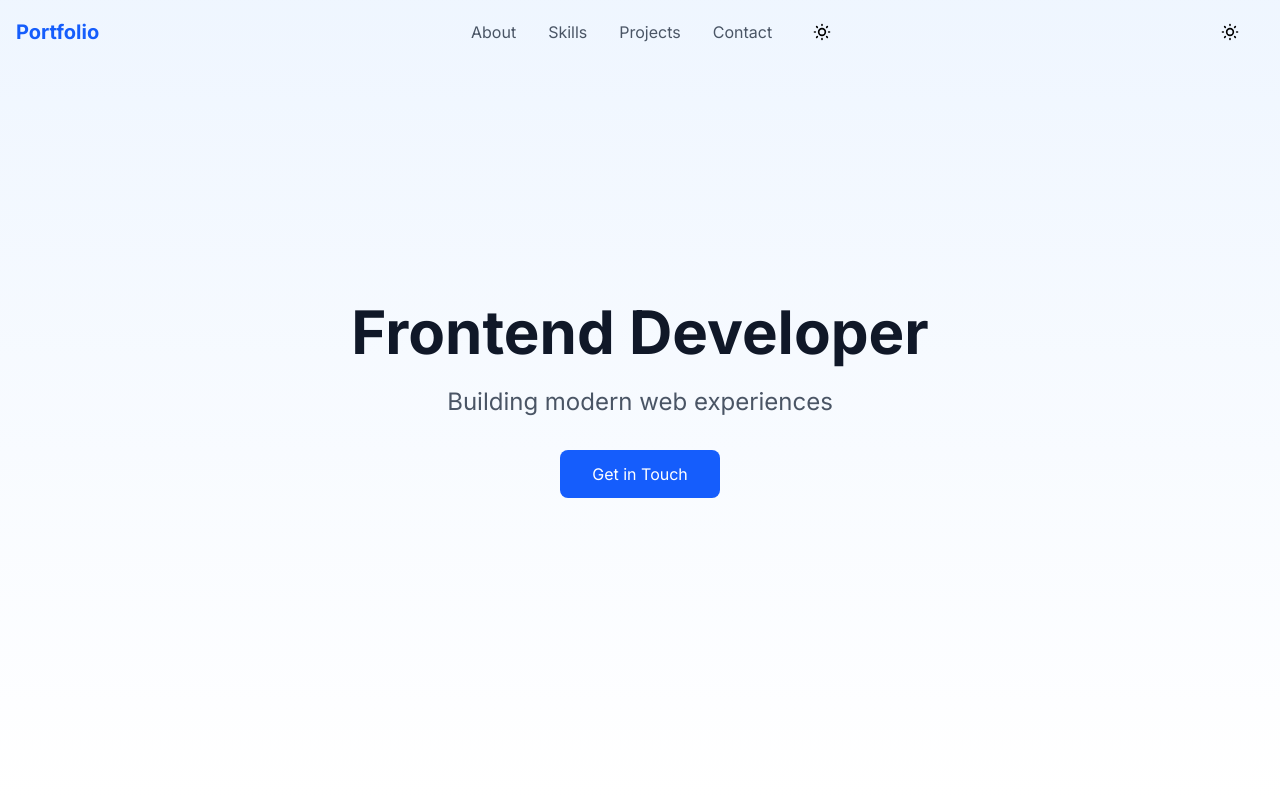
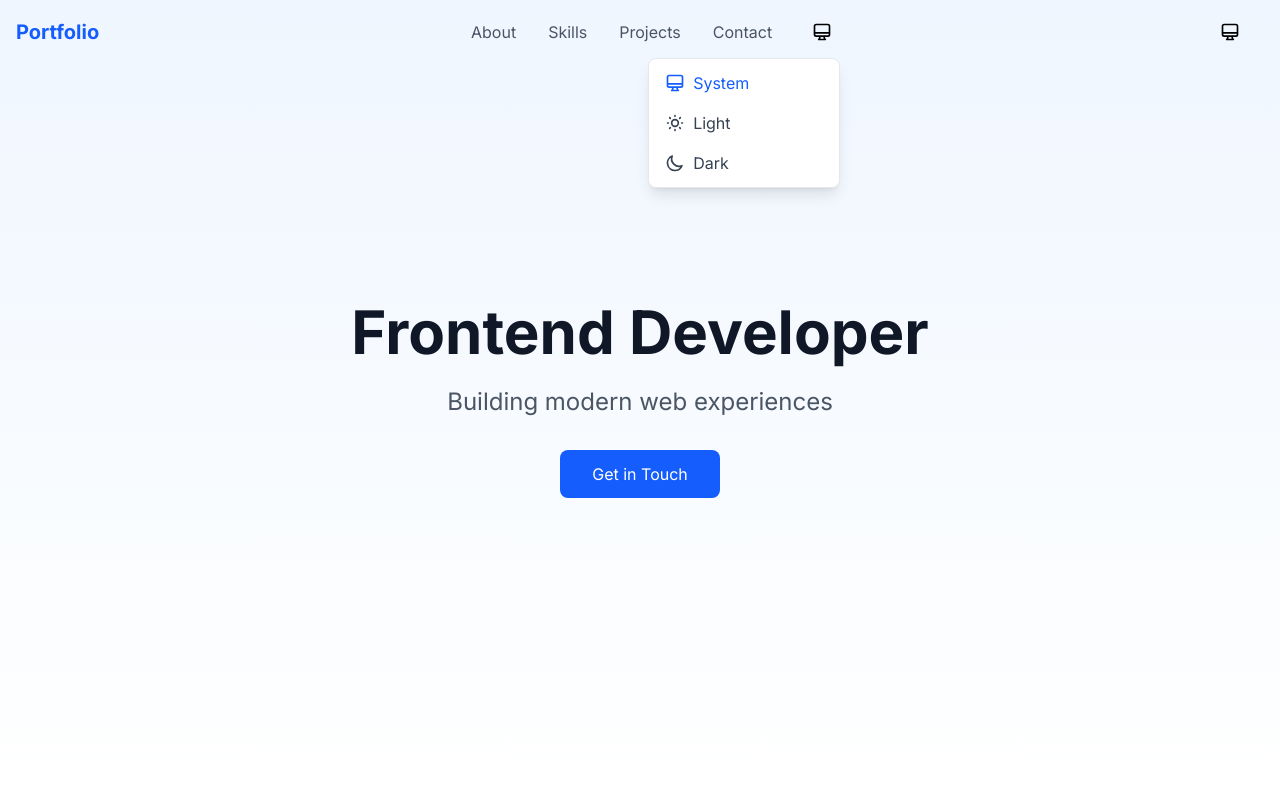
Before and after one commit to AbnirHencazs/portfolio, a Next.js app: page / in a window 1280 px wide. Both pictures are taken after a click on the button 822 px from the left and 32 px from the top of the page. Shown: the top 800 px of the page. Built offline with nearby package versions, Linux system fonts and the light colour scheme.

Commit message:
implement system, dark and light themes

```diff
--- a/src/app/globals.css
+++ b/src/app/globals.css
@@ -1,17 +1,10 @@
 @import "tailwindcss";
+@custom-variant dark (&:where(.dark, .dark *));
 
 :root {
   --foreground-rgb: 0, 0, 0;
   --background-start-rgb: 255, 255, 255;
   --background-end-rgb: 245, 245, 245;
-}
-
-@media (prefers-color-scheme: dark) {
-  :root {
-    --foreground-rgb: 255, 255, 255;
-    --background-start-rgb: 17, 24, 39;
-    --background-end-rgb: 31, 41, 55;
-  }
 }
 
 html {
--- a/src/app/layout.tsx
+++ b/src/app/layout.tsx
@@ -19,7 +19,7 @@ export default function RootLayout({
 }) {
   return (
     <html lang="en" suppressHydrationWarning>
-      <body className={inter.className}>
+      <body className={`${inter.className} bg-white dark:bg-gray-900 text-gray-900 dark:text-white`}>
         <ThemeProvider>
           <Navigation />
           {children}
--- a/src/components/ThemeProvider.tsx
+++ b/src/components/ThemeProvider.tsx
@@ -2,49 +2,49 @@
 
 import { createContext, useContext, useEffect, useState } from 'react'
 
-type Theme = 'light' | 'dark'
+type Theme = 'system' | 'light' | 'dark'
 
-type ThemeContextType = {
+const ThemeContext = createContext<{
   theme: Theme
-  toggleTheme: () => void
-}
-
-const ThemeContext = createContext<ThemeContextType | undefined>(undefined)
+  setTheme: (theme: Theme) => void
+}>({
+  theme: 'system',
+  setTheme: () => {},
+})
 
 export function ThemeProvider({ children }: { children: React.ReactNode }) {
-  const [theme, setTheme] = useState<Theme>('light')
+  const [theme, setTheme] = useState<Theme>('system')
 
+  // Handle theme changes
   useEffect(() => {
-    // Check if user has a theme preference in localStorage
-    const savedTheme = localStorage.getItem('theme') as Theme
-    // Check if user has a system preference
-    const systemTheme = window.matchMedia('(prefers-color-scheme: dark)').matches ? 'dark' : 'light'
+    const root = document.documentElement
+    root.classList.remove('light', 'dark')
 
-    setTheme(savedTheme || systemTheme)
-  }, [])
+    if (theme === 'system') {
+      const systemTheme = window.matchMedia('(prefers-color-scheme: dark)').matches ? 'dark' : 'light'
+      root.classList.add(systemTheme)
+    } else {
+      root.classList.add(theme)
+    }
 
-  useEffect(() => {
-    // Update document class and localStorage when theme changes
-    document.documentElement.classList.remove('light', 'dark')
-    document.documentElement.classList.add(theme)
     localStorage.setItem('theme', theme)
   }, [theme])
 
-  const toggleTheme = () => {
-    setTheme(prevTheme => prevTheme === 'light' ? 'dark' : 'light')
-  }
+  // Initialize theme
+  useEffect(() => {
+    const savedTheme = localStorage.getItem('theme') as Theme
+    if (savedTheme) {
+      setTheme(savedTheme)
+    }
+  }, [])
 
   return (
-    <ThemeContext.Provider value={{ theme, toggleTheme }}>
+    <ThemeContext.Provider value={{ theme, setTheme }}>
       {children}
     </ThemeContext.Provider>
   )
 }
 
 export function useTheme() {
-  const context = useContext(ThemeContext)
-  if (context === undefined) {
-    throw new Error('useTheme must be used within a ThemeProvider')
-  }
-  return context
+  return useContext(ThemeContext)
 }
--- a/src/components/ThemeToggle.tsx
+++ b/src/components/ThemeToggle.tsx
@@ -1,45 +1,71 @@
 'use client'
 
+import { useState, useRef, useEffect } from 'react'
 import { useTheme } from './ThemeProvider'
 
 export default function ThemeToggle() {
-  const { theme, toggleTheme } = useTheme()
+  const { theme, setTheme } = useTheme()
+  const [isOpen, setIsOpen] = useState(false)
+  const dropdownRef = useRef<HTMLDivElement>(null)
+
+  // Close dropdown when clicking outside
+  useEffect(() => {
+    function handleClickOutside(event: MouseEvent) {
+      if (dropdownRef.current && !dropdownRef.current.contains(event.target as Node)) {
+        setIsOpen(false)
+      }
+    }
+    document.addEventListener('mousedown', handleClickOutside)
+    return () => document.removeEventListener('mousedown', handleClickOutside)
+  }, [])
+
+  const options = [
+    { value: 'system', label: 'System', icon: (
+      <svg className="w-5 h-5" fill="none" stroke="currentColor" viewBox="0 0 24 24">
+        <path strokeLinecap="round" strokeLinejoin="round" strokeWidth={2} d="M9.75 17L9 20l-1 1h8l-1-1-.75-3M3 13h18M5 17h14a2 2 0 002-2V5a2 2 0 00-2-2H5a2 2 0 00-2 2v10a2 2 0 002 2z" />
+      </svg>
+    )},
+    { value: 'light', label: 'Light', icon: (
+      <svg className="w-5 h-5" fill="none" stroke="currentColor" viewBox="0 0 24 24">
+        <path strokeLinecap="round" strokeLinejoin="round" strokeWidth={2} d="M12 3v1m0 16v1m9-9h-1M4 12H3m15.364 6.364l-.707-.707M6.343 6.343l-.707-.707m12.728 0l-.707.707M6.343 17.657l-.707.707M16 12a4 4 0 11-8 0 4 4 0 018 0z" />
+      </svg>
+    )},
+    { value: 'dark', label: 'Dark', icon: (
+      <svg className="w-5 h-5" fill="none" stroke="currentColor" viewBox="0 0 24 24">
+        <path strokeLinecap="round" strokeLinejoin="round" strokeWidth={2} d="M20.354 15.354A9 9 0 018.646 3.646 9.003 9.003 0 0012 21a9.003 9.003 0 008.354-5.646z" />
+      </svg>
+    )}
+  ]
 
   return (
-    <button
-      onClick={toggleTheme}
-      className="p-2 rounded-lg hover:bg-gray-100 dark:hover:bg-gray-800 transition-colors"
-      aria-label={`Switch to ${theme === 'light' ? 'dark' : 'light'} mode`}
-    >
-      {theme === 'light' ? (
-        <svg
-          className="w-5 h-5"
-          fill="none"
-          stroke="currentColor"
-          viewBox="0 0 24 24"
-        >
-          <path
-            strokeLinecap="round"
-            strokeLinejoin="round"
-            strokeWidth={2}
-            d="M20.354 15.354A9 9 0 018.646 3.646 9.003 9.003 0 0012 21a9.003 9.003 0 008.354-5.646z"
-          />
-        </svg>
-      ) : (
-        <svg
-          className="w-5 h-5"
-          fill="none"
-          stroke="currentColor"
-          viewBox="0 0 24 24"
-        >
-          <path
-            strokeLinecap="round"
-            strokeLinejoin="round"
-            strokeWidth={2}
-            d="M12 3v1m0 16v1m9-9h-1M4 12H3m15.364 6.364l-.707-.707M6.343 6.343l-.707-.707m12.728 0l-.707.707M6.343 17.657l-.707.707M16 12a4 4 0 11-8 0 4 4 0 018 0z"
-          />
-        </svg>
+    <div className="relative" ref={dropdownRef}>
+      <button
+        onClick={() => setIsOpen(!isOpen)}
+        className="p-2 rounded-lg hover:bg-gray-100 dark:hover:bg-gray-800 transition-colors"
+        aria-label="Change theme"
+      >
+        {options.find(opt => opt.value === theme)?.icon}
+      </button>
+
+      {isOpen && (
+        <div className="absolute right-0 mt-2 w-48 rounded-lg bg-white dark:bg-gray-800 shadow-lg border border-gray-200 dark:border-gray-700 py-1">
+          {options.map((option) => (
+            <button
+              key={option.value}
+              onClick={() => {
+                setTheme(option.value as 'system' | 'light' | 'dark')
+                setIsOpen(false)
+              }}
+              className={`w-full px-4 py-2 text-left flex items-center space-x-2 hover:bg-gray-100 dark:hover:bg-gray-700 transition-colors ${
+                theme === option.value ? 'text-blue-600 dark:text-blue-400' : 'text-gray-700 dark:text-gray-300'
+              }`}
+            >
+              {option.icon}
+              <span>{option.label}</span>
+            </button>
+          ))}
+        </div>
       )}
-    </button>
+    </div>
   )
 }
```
